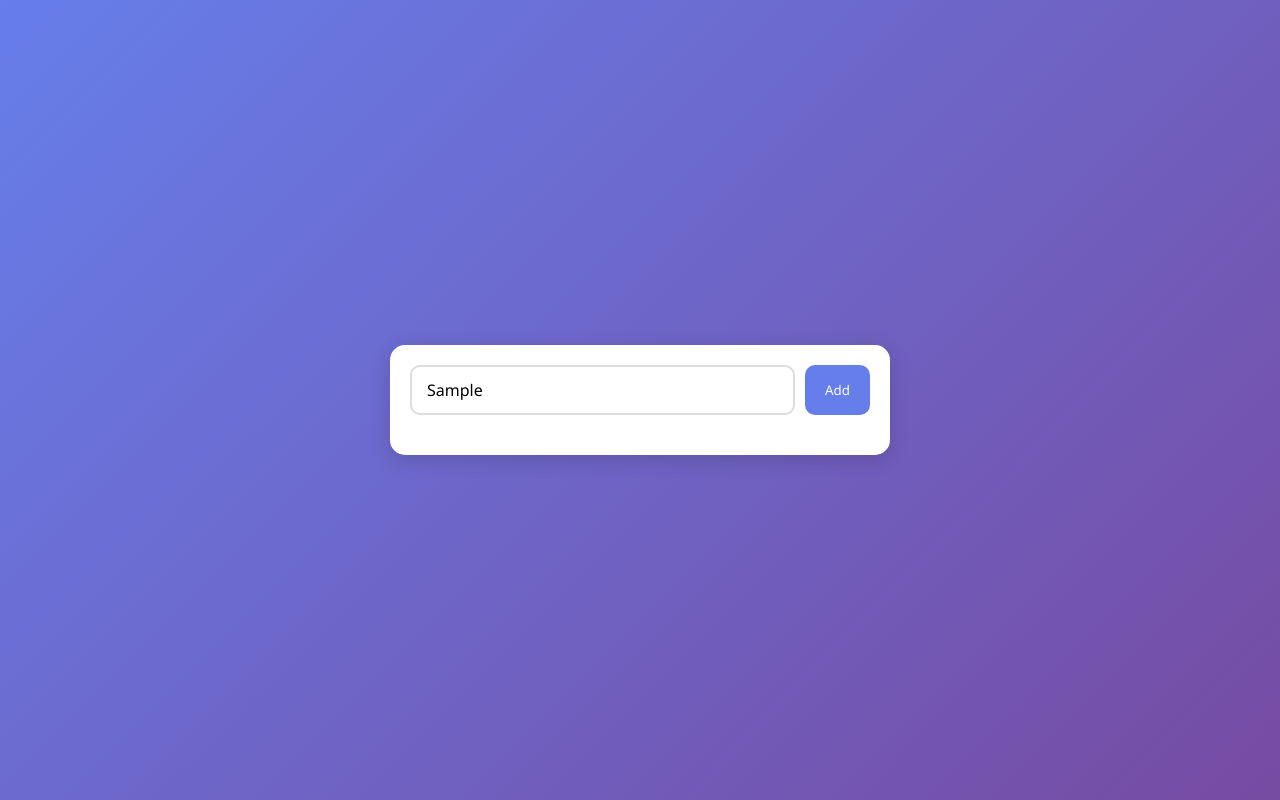
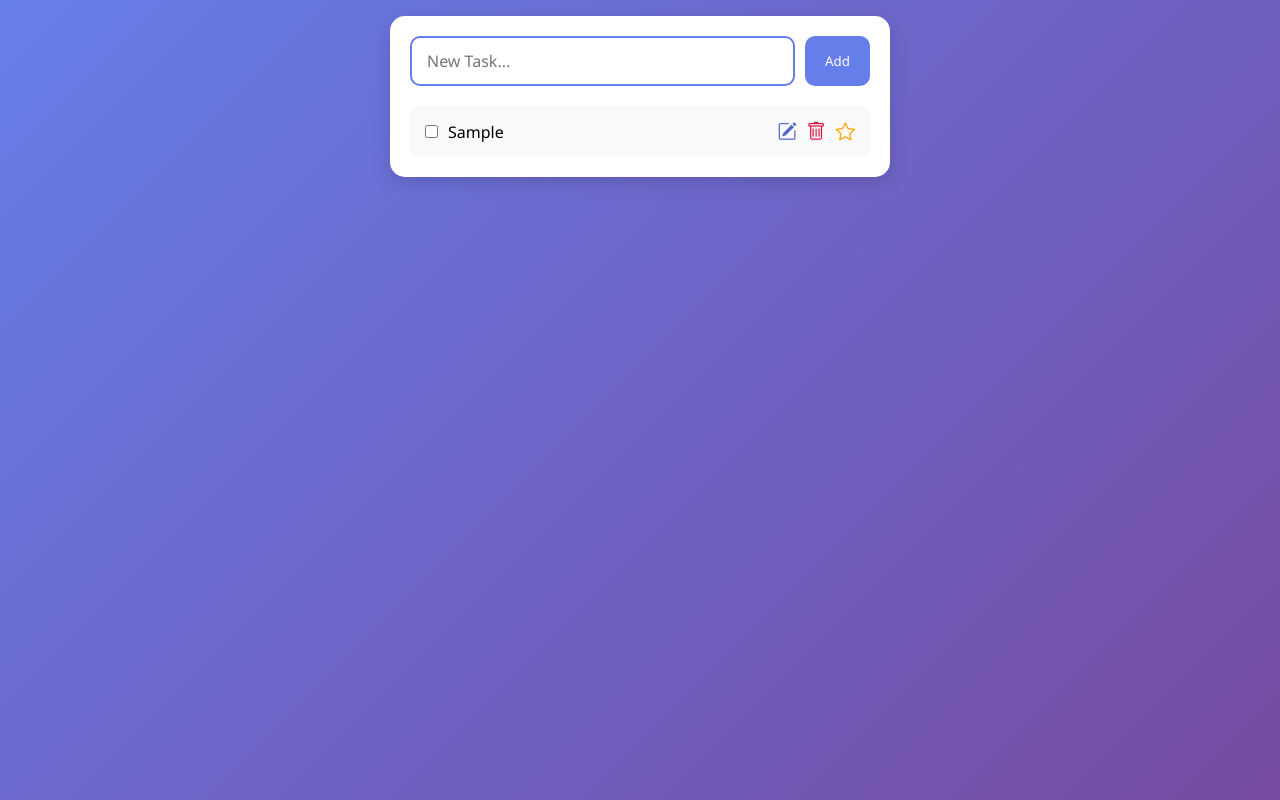
Before and after one commit to Zeynab-jalalian/To_Do_List, a plain HTML site: page index.html in a window 1280 px wide. Both pictures are taken after typing "Sample" into the empty fields and a click on the button "Add". Drawn offline with nearby package versions, Linux system fonts and the light colour scheme.

Commit message:
js part1

```diff
--- a/index.html
+++ b/index.html
@@ -13,8 +13,8 @@
   <body>
     <div class="container">
       <div class="wrapper">
-        <input type="text" placeholder="New Task..." />
-        <button>Add</button>
+        <input type="text" placeholder="New Task..." class="input" />
+        <button class="add-btn">Add</button>
       </div>
       <div class="tasks"></div>
       <div class="error">The input can't be empty</div>
@@ -23,18 +23,3 @@
     <script src="script.js"></script>
   </body>
 </html>
-<!--
-<div class="task">
-          <input type="checkbox" class="checkbox" />
-          <p class="taskName">Rading My Book</p>
-          <div class="edit">
-            <i class="bi bi-pencil-square"></i>
-          </div>
-          <div class="delete">
-            <i class="bi bi-trash"></i>
-          </div>
-          <div class="star">
-            <i class="bi bi-star"></i>
-          </div>
-        </div>
--->
--- a/script.js
+++ b/script.js
@@ -0,0 +1,34 @@
+const taskInput = document.querySelector(".input");
+const addBtn = document.querySelector(".add-btn");
+const error = document.querySelector(".error");
+const tasks = document.querySelector(".tasks");
+
+const newTask = () => {
+  const taskVal = taskInput.value.trim();
+  error.style.display = "none";
+  if (!taskVal) {
+    error.style.display = "block";
+    taskInput.focus();
+    return;
+  }
+  const task = `
+  <div class="task">
+          <input type="checkbox" class="checkbox" />
+          <p class="taskName">${taskVal}</p>
+          <div class="edit">
+            <i class="bi bi-pencil-square"></i>
+          </div>
+          <div class="delete">
+            <i class="bi bi-trash"></i>
+          </div>
+          <div class="star">
+            <i class="bi bi-star"></i>
+          </div>
+        </div>
+  `;
+  tasks.insertAdjacentHTML("beforeend", task);
+  taskInput.value = "";
+  taskInput.focus();
+};
+
+addBtn.addEventListener("click", newTask);
--- a/style.css
+++ b/style.css
@@ -9,7 +9,7 @@ body {
   background: linear-gradient(135deg, #667eea, #764ba2);
   min-height: 100vh;
   display: flex;
-  align-items: center;
+  align-items: start;
   justify-content: center;
   padding: 1rem;
 }
```
